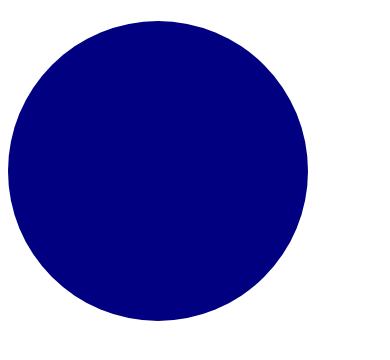
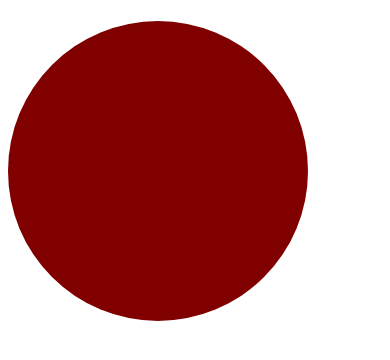
Before and after one commit to Ami976433567/desertshopami, a plain HTML site: page exercise3.html in a window 390 px wide. Drawn offline with Linux system fonts and the light colour scheme.

Commit message:
exercise3.html
zassan

```diff
--- a/exercise3.html
+++ b/exercise3.html
@@ -3,7 +3,7 @@
 <head>
     <meta charset="UTF-8">
     <meta name="viewport" content="width=device-width, initial-scale=1.0">
-    <title>Document</title>
+    <title>exercise3ami</title>
 </head>
 <style>
     h1{
@@ -12,16 +12,14 @@
         width: 300px;
     }
 
-    @media only screen and (max-width:900px) {
+    @media only screen and (max-width:800px) {
         h1 {
-            background-color: navy;
-            border-radius: 75px;
+            border-radius: 50px;
         }
     }
 
     @media only screen and (max-width:600px) {
         h1 {
-            background-color: navy;
             border-radius: 150px;
         }
     }
```
